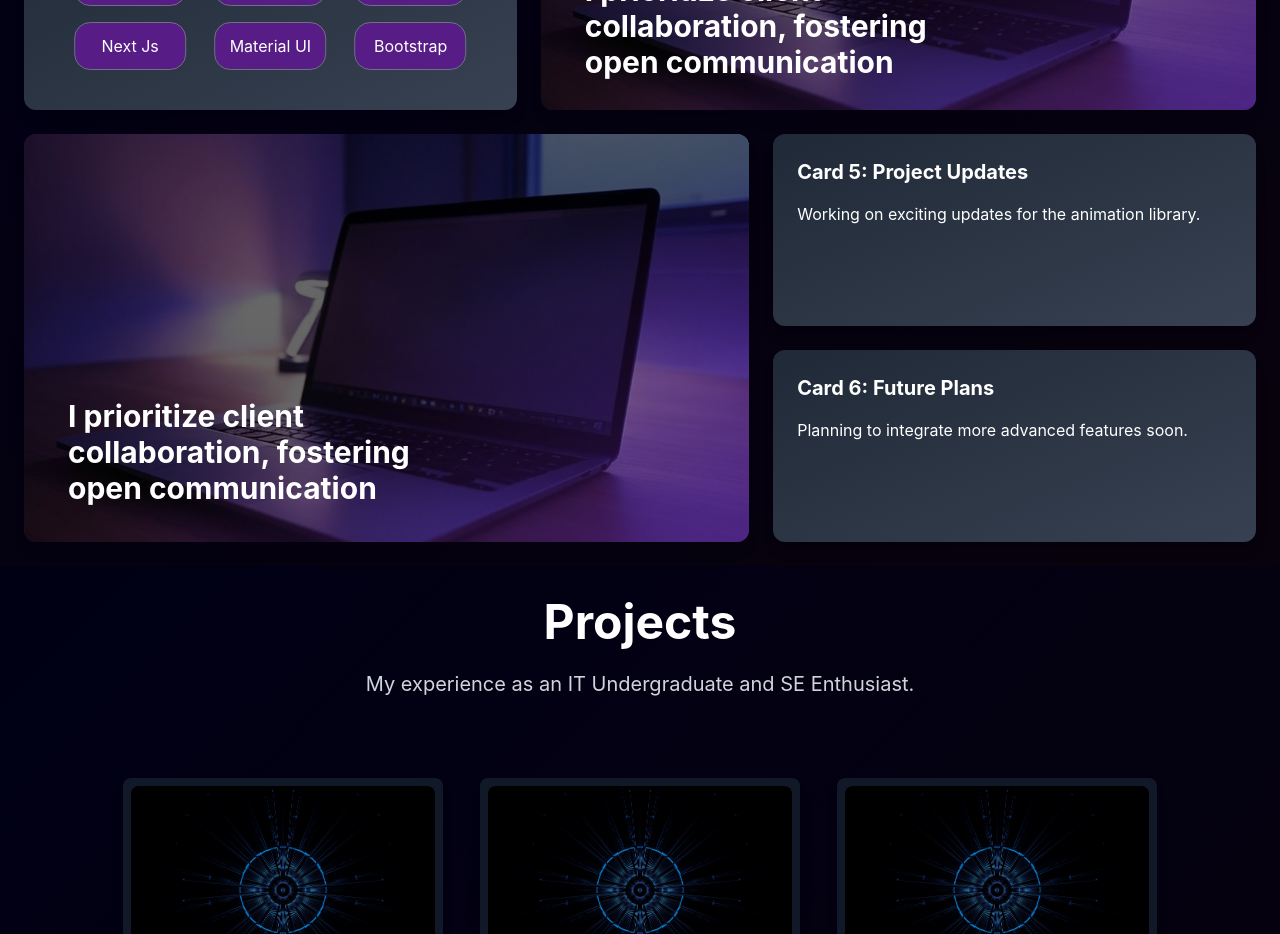
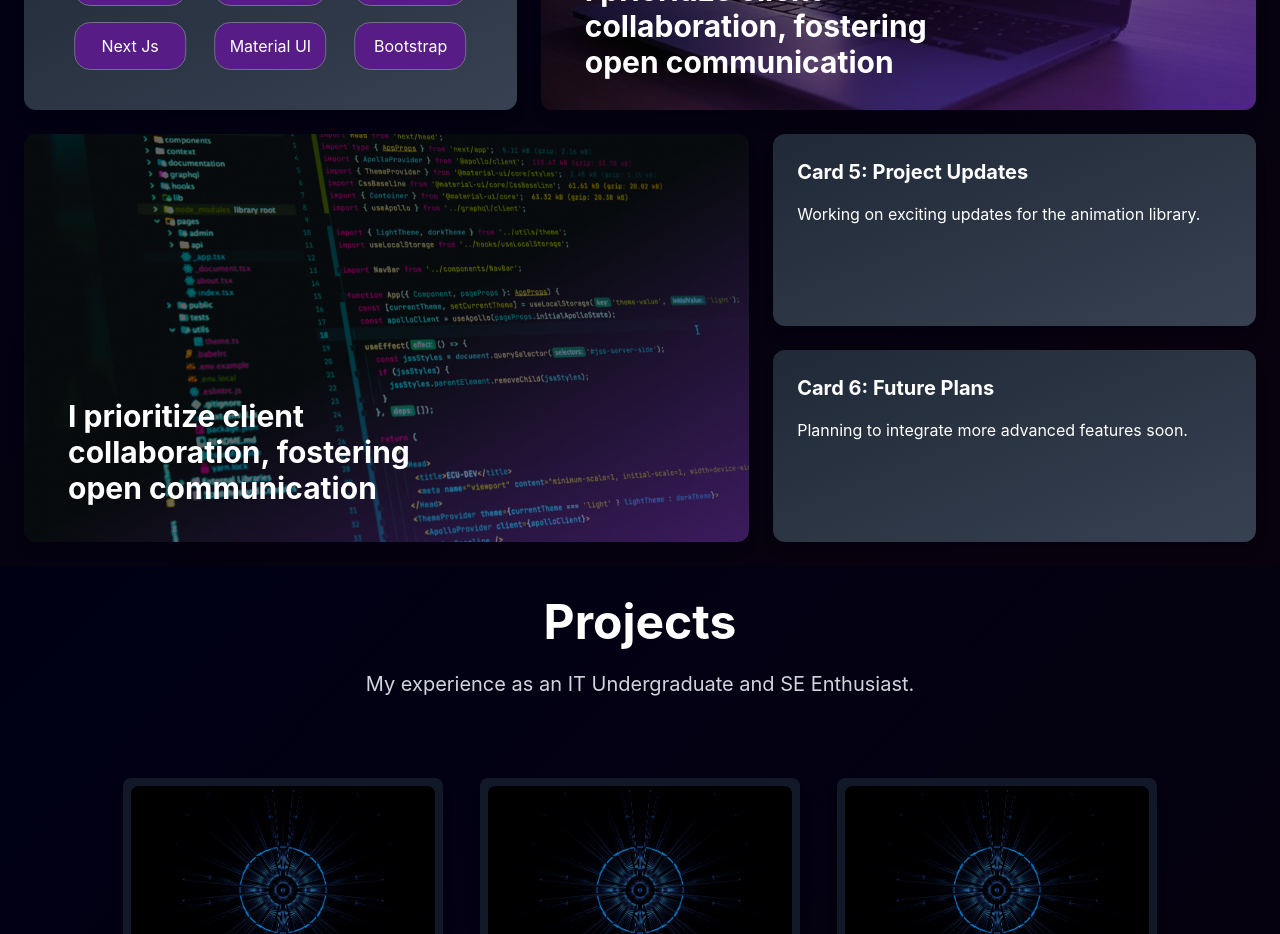
Before and after one commit to lahiruimesh/My-Portfolio-V2, a React (Create React App) app: page / in a window 1280 px wide. Shown: the part 1180-2114 px from the top of the page. Built offline with nearby package versions, Linux system fonts and the light colour scheme.

Commit message:
Add new image in card 4

```diff
--- a/src/Components/About.js
+++ b/src/Components/About.js
@@ -1,5 +1,6 @@
 import React, { useState, useEffect } from 'react';
 import image1 from '../Assets/image2.jpg';
+import image2 from '../Assets/image3.jpg';
 
 const About = () => {
   // State to manage the current slide
@@ -222,7 +223,7 @@ const About = () => {
           <div
             className="rounded-xl p-6 shadow-lg flex flex-col w-full md:w-3/5 h-100 relative overflow-hidden"
             style={{
-              backgroundImage: `url(${image1})`,
+              backgroundImage: `url(${image2})`,
               backgroundSize: 'cover',
               backgroundPosition: 'center',
               backgroundRepeat: 'no-repeat'
```
Also changed, not shown: src/Assets/image3.jpg (added).
